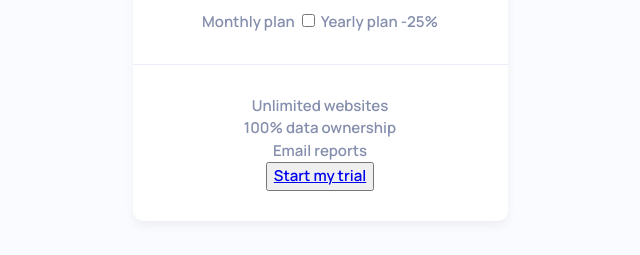
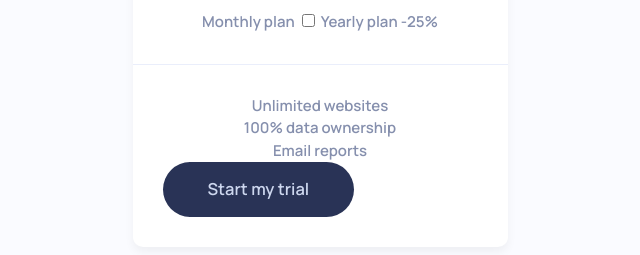
Before and after one commit to maxluijben/interactive-pricing-component, a plain HTML site: page index.html in a window 1280 px wide. Shown: the part 523-778 px from the top of the page, without its empty margins (320-960 px from the left). Drawn offline with Linux system fonts and the light colour scheme.

Commit message:
Styling button

```diff
--- a/index.html
+++ b/index.html
@@ -50,10 +50,8 @@
             <li class="usp-list-item">100% data ownership</li>
             <li class="usp-list-item">Email reports</li>
           </ul>
-          <button type="button">
-            <a href="#">
-              Start my trial
-            </a>
+          <button class="button" type="submit">
+            Start my trial
           </button>
         </div>
       </div>
--- a/style.css
+++ b/style.css
@@ -156,6 +156,17 @@ header {
   background-size:      contain;
 }
 
+.button {
+  display: block;
+  font-size: 1.1rem;
+  border: 0;
+  padding: 1rem 3rem;
+  border-radius: 3rem;
+  background-color: var(--clr-on-surface-emph-high);
+  color: var(--clr-surface-300);
+  text-decoration: none;
+  cursor: pointer;
+}
 
 
 .card {
```
